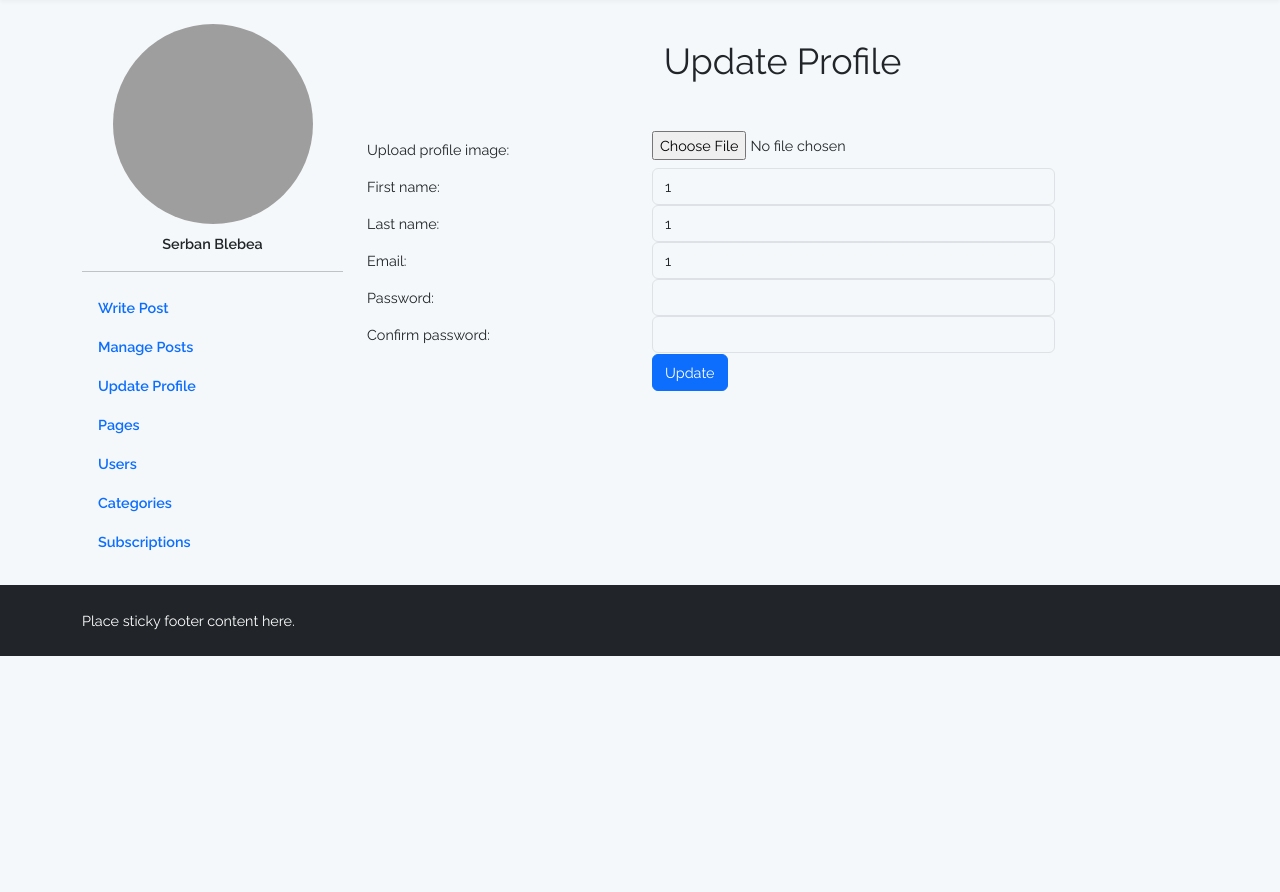
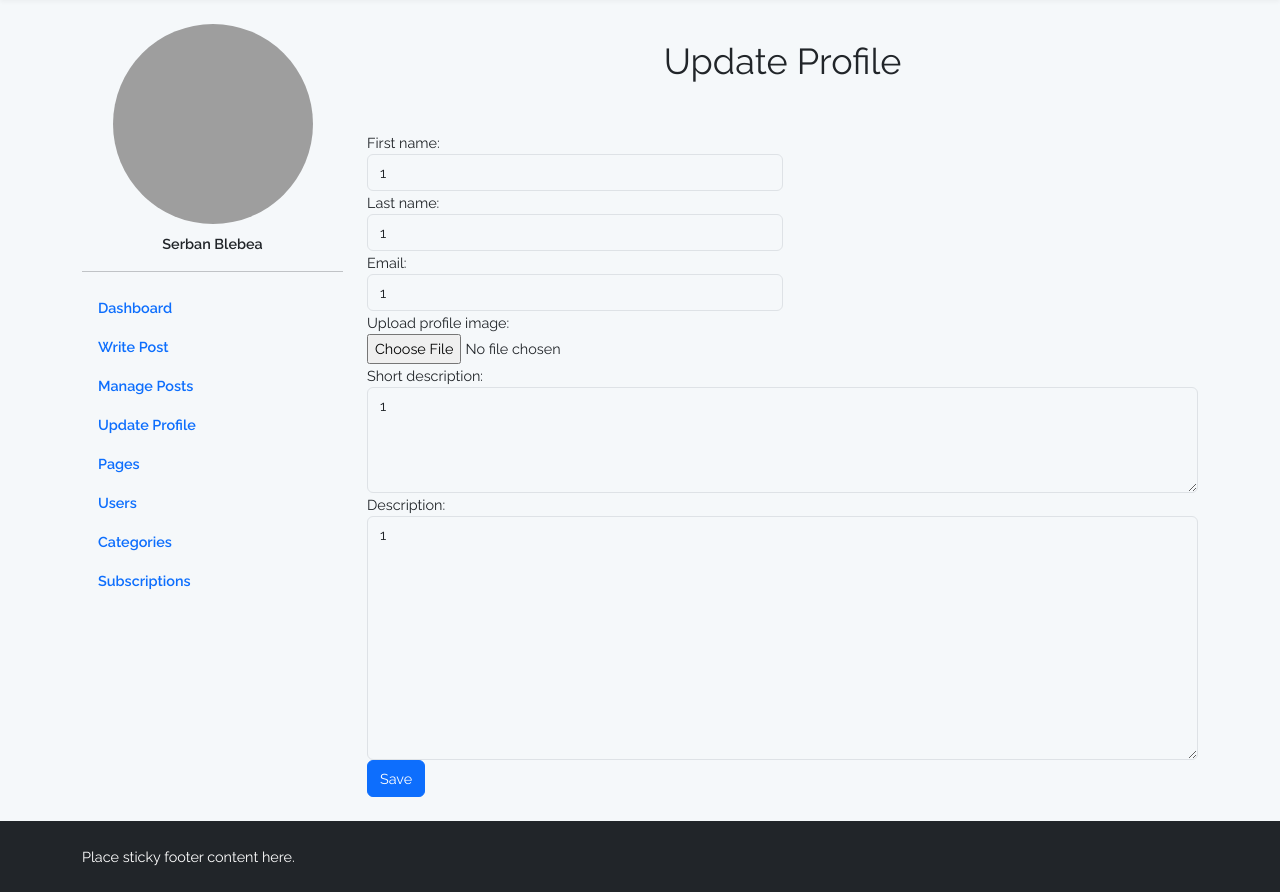
Before and after one commit to MihaiBlebea/laravel-blog-project, a Laravel app: page /admin/users/update in a window 1280 px wide. Shown: the part 55-947 px from the top of the page. Before the commit the page ends 711 px from the top, so only its background shows below. Run offline with Laravel 8, Linux system fonts and the light colour scheme; a user stored in the database is signed in; data comes from the database, SQL or seed files in the repository; tables that the repository leaves empty hold one stand-in row (values such as "Sample post"); style sheets or scripts are compiled from the project's sources; some libraries are stand-ins or nearby versions; grey boxes are pictures that could not be loaded.

Commit message:
Create profile page

```diff
--- a/app/Http/Controllers/UserController.php
+++ b/app/Http/Controllers/UserController.php
@@ -6,30 +6,37 @@ use Illuminate\Http\Request;
 use App\Models\User;
 use App\Models\Category;
 use App\Models\Subscription;
+use App\Models\Profile;
 use Session;
 use Storage;
 
 class UserController extends Controller
 {
+    public function dashboard()
+    {
+        $user = auth()->user();
+        return view('admin.dashboard')->with('user', $user);
+    }
+
     public function profile(User $user = null)
     {
         if(!isset($user))
         {
             $user = auth()->user();
         }
-        return view('admin.profile')->with('user', $user);
+        return view('user.profile')->with('user', $user);
     }
 
     public function users()
     {
-        $users = User::paginate(10);
-        return view('user.users')->with('users', User::paginate(10));
+        $users = User::where('id', '!=', auth()->user()->id)->paginate(10);
+        return view('user.users')->with('users', $users);
     }
 
     public function manageUsers()
     {
-        $users = User::paginate(10);
-        return view('admin.users')->with('users', User::paginate(10));
+        $users = User::where('id', '!=', auth()->user()->id)->paginate(10);
+        return view('admin.users')->with('users', $users);
     }
 
     public function getUpdate()
@@ -56,6 +63,13 @@ class UserController extends Controller
             'email'         => $request->input('email'),
             'password'      => $request->input('password'),
             'profile_image' => isset($path) ? $path : null
+        ]);
+
+        Profile::updateOrCreate([
+            'user_id' => $user->id
+        ], [
+            'short_description' => $request->input('short_description'),
+            'description'       => $request->input('description'),
         ]);
 
         return redirect()->back();
--- a/app/Models/Page.php
+++ b/app/Models/Page.php
@@ -14,10 +14,6 @@ class Page extends Model
         'published'
     ];
 
-    private $rules = [
-        "/" => ""
-    ];
-
     public function getRouteKeyName()
     {
         return 'slug';
--- a/app/Models/Repo.php
+++ b/app/Models/Profile.php
@@ -5,17 +5,12 @@ namespace App\Models;
 use Illuminate\Database\Eloquent\Model;
 use App\Models\User;
 
-class Repo extends Model
+class Profile extends Model
 {
     protected $fillable = [
         'user_id',
-        'name',
-        'full_name',
-        'url',
-        'language',
-        'homepage',
-        'description',
-        'was_created'
+        'short_description',
+        'description'
     ];
 
     public function user()
--- a/app/Models/User.php
+++ b/app/Models/User.php
@@ -10,6 +10,7 @@ use App\Models\Post;
 use App\Models\Social;
 use App\Models\Search;
 use App\Models\Subscription;
+use App\Models\Profile;
 
 class User extends Authenticatable
 {
@@ -77,6 +78,11 @@ class User extends Authenticatable
         return $this->hasMany(Subscription::class);
     }
 
+    public function profile()
+    {
+        return $this->hasOne(Profile::class);
+    }
+
     // Custom methods
     public function hasGitHub()
     {
--- a/app/Providers/ViewComposerServiceProvider.php
+++ b/app/Providers/ViewComposerServiceProvider.php
@@ -14,6 +14,13 @@ class ViewComposerServiceProvider extends ServiceProvider
         // Admin sidebar navigation
         View::composer(['admin.*', 'post.create', 'category.*', 'pages.index'], function($view) {
             $menu = [
+                [
+                    'name'   => 'Dashboard',
+                    'slug'   => 'post/store',
+                    'route'  => 'user.dashboard',
+                    'params' => [],
+                    'roles'  => []
+                ],
                 [
                     'name'   => 'write post',
                     'slug'   => 'post/store',
--- a/resources/views/admin/update.blade.php
+++ b/resources/views/admin/update.blade.php
@@ -1,4 +1,10 @@
 @extends('layouts._admin')
+
+@push('script-head')
+    <script src="https://cloud.tinymce.com/stable/tinymce.min.js?apiKey=5g5faf78gvk6yfq9bd3bbfjo858kjx1q8o0nbiwtygo2e4er"></script>
+    <script>tinymce.init({ selector:'#description', branding: false });</script>
+@endpush
+
 
 @section('admin_panel')
 
@@ -7,13 +13,75 @@
     <form action="{{ route('user.update') }}" method="POST" enctype="multipart/form-data">
         @csrf
 
-        <div class="form-group row">
-            <label class="col-md-4 col-form-label text-md-right" for="profile_image">Upload profile image:</label>
+        <div class="form-group">
+            <label for="first_name" class="col">First name:</label>
 
             <div class="col-md-6">
-                <input type="file" name="profile_image" id="profile_image" value="{{ $user->profile_image or old('profile_image') }}">
+                <input id="first_name"
+                       type="text"
+                       class="form-control{{ $errors->has('first_name') ? ' is-invalid' : '' }}"
+                       name="first_name"
+                       value="{{ $user->first_name or old('first_name') }}" required>
 
-                @if ($errors->has('profile_image'))
+                @if ($errors->has('first_name'))
+                    <span class="invalid-feedback">
+                        <strong>{{ $errors->first('first_name') }}</strong>
+                    </span>
+                @endif
+            </div>
+        </div>
+
+        <div class="form-group">
+            <label for="last_name" class="col">Last name:</label>
+
+            <div class="col-md-6">
+                <input id="last_name"
+                       type="text"
+                       class="form-control{{ $errors->has('last_name') ? ' is-invalid' : '' }}"
+                       name="last_name"
+                       value="{{ $user->last_name or old('last_name') }}"
+                       required>
+
+                @if ($errors->has('last_name'))
+                    <span class="invalid-feedback">
+                        <strong>{{ $errors->first('last_name') }}</strong>
+                    </span>
+                @endif
+            </div>
+        </div>
+
+        <div class="form-group">
+            <label for="email" class="col">Email:</label>
+
+            <div class="col-md-6">
+                <input id="email"
+                       type="email"
+                       class="form-control{{ $errors->has('email') ? ' is-invalid' : '' }}"
+                       name="email"
+                       value="{{ $user->email or old('email') }}"
+                       required>
+
+                @if ($errors->has('email'))
+                    <span class="invalid-feedback">
+                        <strong>{{ $errors->first('email') }}</strong>
+                    </span>
+                @endif
+            </div>
+        </div>
+
+        <div class="form-group">
+            <label class="col" for="profile_image">Upload profile image:</label>
+
+            <div class="col-md-6">
+                <input type="file"
+                       name="profile_image"
+                       id="profile_image"
+                       value="{{ $user->profile_image or old('profile_image') }}"
+                       onchange="readURL(this);">
+
+                <div id="preview-image"></div>
+
+                @if($errors->has('profile_image'))
                     <span class="invalid-feedback">
                         <strong>{{ $errors->first('profile_image') }}</strong>
                     </span>
@@ -21,7 +89,49 @@
             </div>
         </div>
 
-        @include('forms._user-profile-update')
+        <div class="form-group">
+            <label class="col" for="short_description">Short description:</label>
+            <div class="col-md-12">
+                <textarea class="form-control"
+                          name="short_description"
+                          id="short_description"
+                          rows="4">{{ $user->profile->short_description or old('short_description') }}</textarea>
+
+                @if($errors->has('short_description'))
+                    <span class="invalid-feedback">
+                        <strong>{{ $errors->first('short_description') }}</strong>
+                    </span>
+                @endif
+            </div>
+        </div>
+
+        <div class="form-group">
+            <label class="col" for="description">Description:</label>
+            <div class="col-md-12">
+                <textarea class="form-control"
+                          name="description"
+                          id="description"
+                          rows="10">{{ $user->profile->description or old('description') }}</textarea>
+
+                @if($errors->has('description'))
+                    <span class="invalid-feedback">
+                        <strong>{{ $errors->first('description') }}</strong>
+                    </span>
+                @endif
+            </div>
+        </div>
+
+        <div class="form-group mb-0">
+            <div class="col">
+                <button type="submit" class="btn btn-primary">
+                    Save
+                </button>
+            </div>
+        </div>
 
     </form>
 @endsection
+
+@push('javascript')
+    <script src="{{ asset('js/image-upload-helper.js') }}"></script>
+@endpush
--- a/resources/views/partials/_main-navigation.blade.php
+++ b/resources/views/partials/_main-navigation.blade.php
@@ -30,7 +30,7 @@
                         </a>
 
                         <div class="dropdown-menu" aria-labelledby="navbarDropdown">
-                            <a class="dropdown-item" href="{{ route('user.profile') }}">
+                            <a class="dropdown-item" href="{{ route('user.dashboard') }}">
                                 Profile
                             </a>
                             <a class="dropdown-item" href="{{ route('logout') }}"
--- a/resources/views/partials/_user-card.blade.php
+++ b/resources/views/partials/_user-card.blade.php
@@ -9,10 +9,10 @@
                 </p>
                 <ul class="nav">
                     <li class="nav-item">
-                        <a class="nav-link" href="{{ route('post.index', [ 'user' => $user->slug ]) }}">Read posts</a>
+                        <a class="nav-link" href="{{ route('blog.user', [ 'user' => $user->slug ]) }}">Read posts</a>
                     </li>
                     <li class="nav-item">
-                        <a class="nav-link" href="#">See profile</a>
+                        <a class="nav-link" href="{{ route('user.profile', [ 'user' => $user->slug ]) }}">See profile</a>
                     </li>
 
                     @subscribed($user)
--- a/resources/views/post/create.blade.php
+++ b/resources/views/post/create.blade.php
@@ -18,5 +18,5 @@
 @endsection
 
 @push('javascript')
-<script src="{{ asset('js/image-upload-helper.js') }}"></script>
+    <script src="{{ asset('js/image-upload-helper.js') }}"></script>
 @endpush
--- a/routes/users.php
+++ b/routes/users.php
@@ -16,8 +16,12 @@ Route::group(['prefix' => 'user', 'as' => 'user.'], function() {
 
 });
 
+Route::get('/admin', 'UserController@adminPanel')->name('admin.panel')->middleware(['auth', 'role:user,admin']);
+
 // Admin routes
 Route::group(['prefix' => 'admin/users', 'as' => 'user.', 'middleware' => ['auth', 'role:user,admin']], function() {
+
+    Route::get('/dashboard', 'UserController@dashboard')->name('dashboard');
 
     Route::get('/manage', 'UserController@manageUsers')->name('manage');
 
--- a/routes/web.php
+++ b/routes/web.php
@@ -13,6 +13,8 @@ Route::get('/blog', 'BlogController@index')->name('blog.index');
 
 Route::get('/blog/{category}', 'BlogController@category')->name('blog.category');
 
+Route::get('/blog/dev/{user}', 'BlogController@userPosts')->name('blog.user');
+
 Route::get('/blog/{category}/{post}', 'BlogController@post')->name('blog.post');
 
 Route::post('/search', 'SearchController@search')->name('search');
```
Also changed, not shown: app/Http/Controllers/BlogController.php (+10 -0 lines), resources/views/forms/_create-post-form.blade.php (+8 -2 lines), resources/views/pages/blog/category.blade.php (+10 -2 lines), resources/views/user/profile.blade.php (added, +56 -0 lines), database/migrations/2018_05_02_183842_create_repos_table.php (deleted), database/migrations/2018_05_11_195135_create_profiles_table.php (added), public/uploads/profile_image/FRQVNGlXWC7BNsdyFKo3XnfZWdLYaXcqE5qtT1sL.jpeg (added), public/uploads/profile_image/IW0urzMSAUGP7YZJflKbxo2I6QTfXmC68Qq6eGqe.jpeg (added), resources/views/admin/dashboard.blade.php (renamed from resources/views/admin/profile.blade.php).
